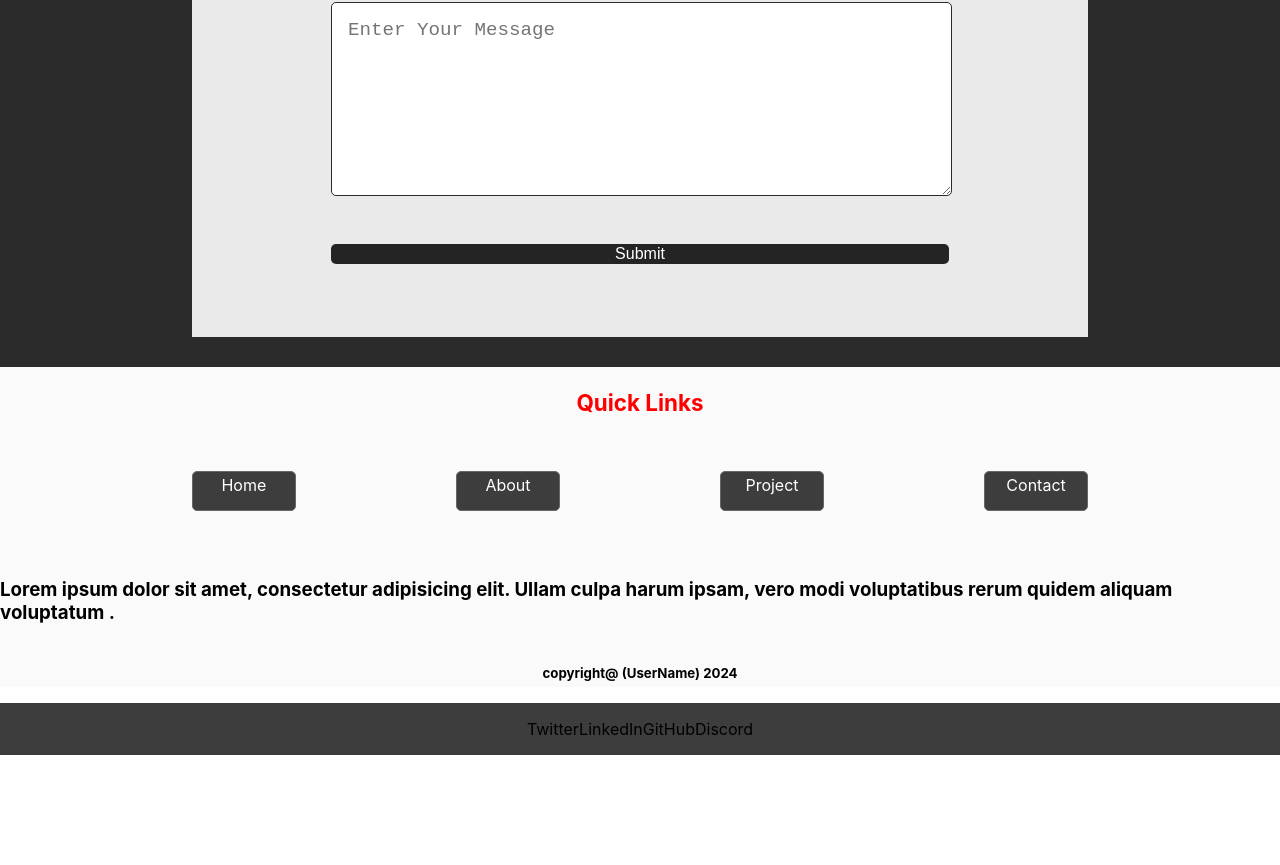
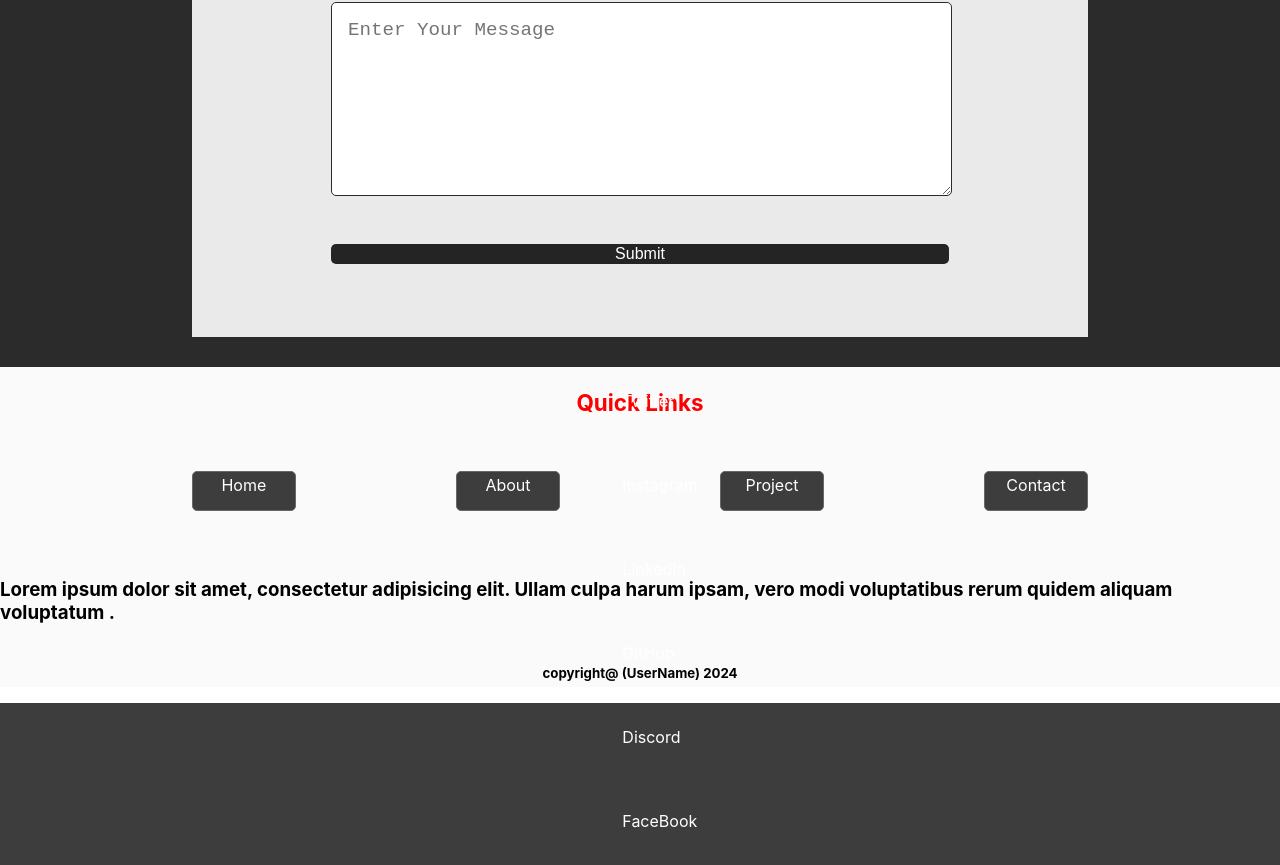
Before and after one commit to Santhosha10/Portfolio-template-web, a React (Create React App) app: page / in a window 1280 px wide. Shown: the part 3995-4860 px from the top of the page. Before the commit the page ends 4750 px from the top, so only its background shows below. Built offline with nearby package versions, Linux system fonts and the light colour scheme; the HTML template or start-up script is replaced by a standard one.

Commit message:
Update Footer.js

```diff
--- a/src/Components/Footer/Footer.js
+++ b/src/Components/Footer/Footer.js
@@ -44,10 +44,15 @@
         </div>
           <footer className='footer-social'>
             <div className='social-acc'>
-              <a>Twitter</a>
-              <a>LinkedIn</a>
-              <a >GitHub</a>
-              <a>Discord</a>
+              <ul>
+                <li>Twitter</li>
+                <li>Instagram</li>
+                <li>LinkedIn</li>
+                <li>GitHub</li>
+                <li>Discord</li>
+                <li>FaceBook</li>
+            </ul>
+
             </div>
           </footer>
       </div>
```
